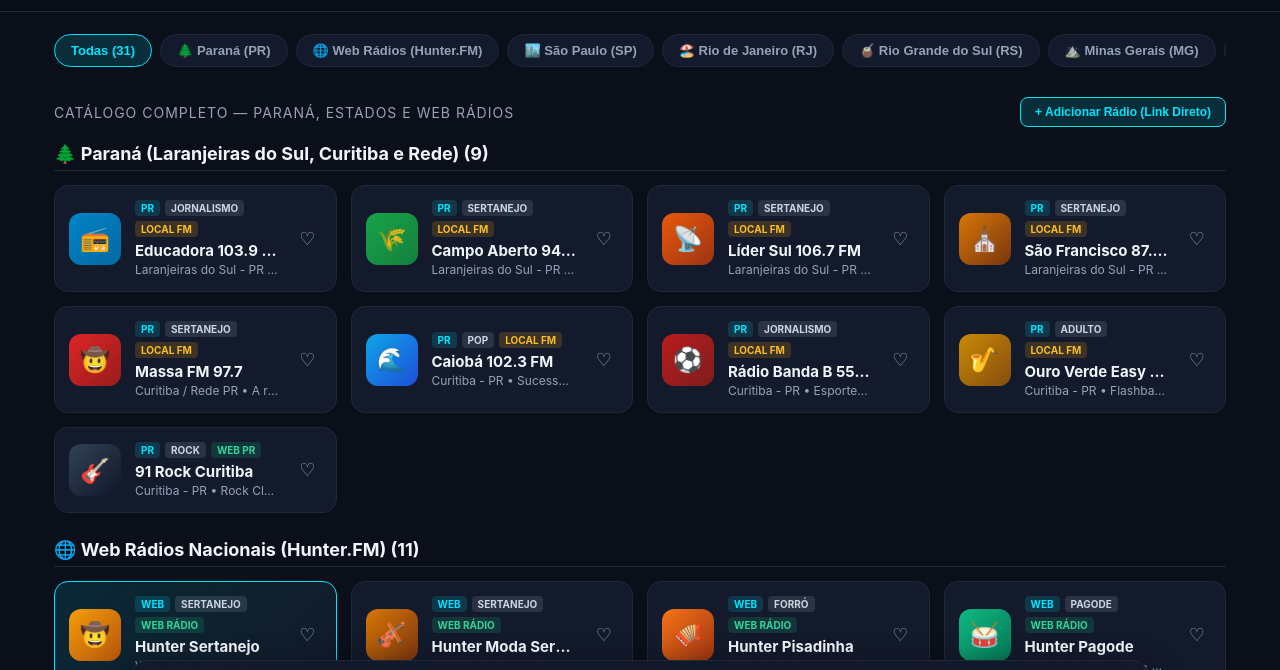
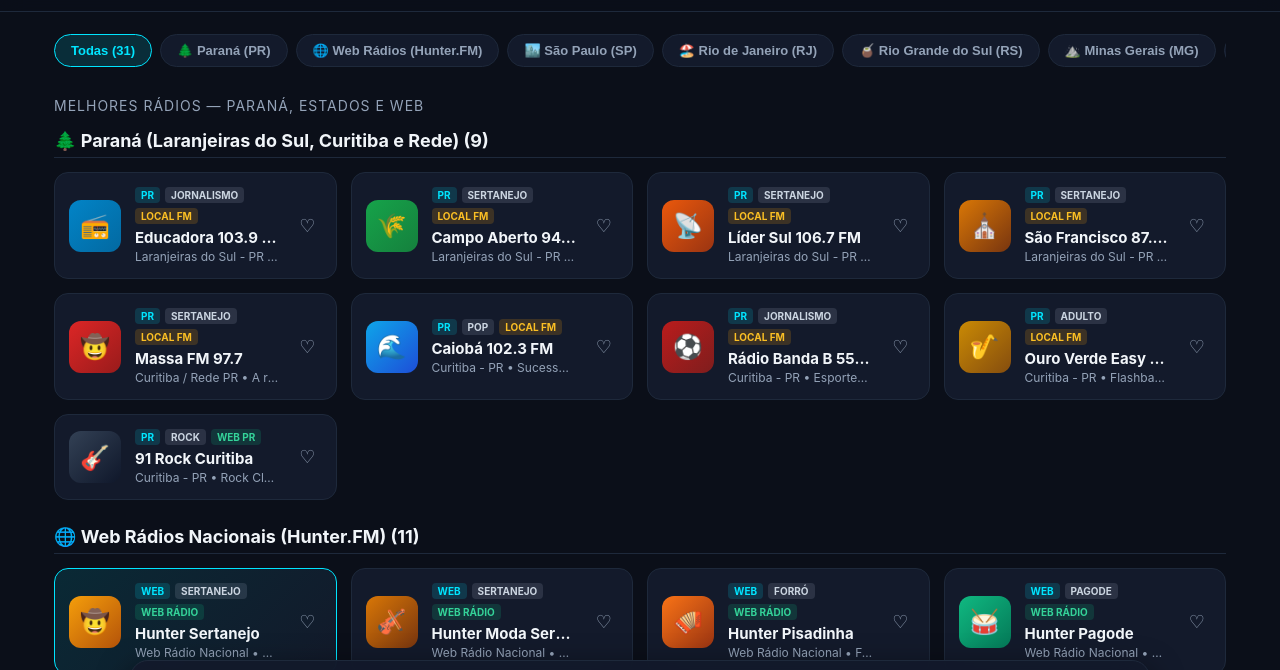
Before and after one commit to matheusdsf123/sintonizabrasil, a plain HTML site: page index.html in a window 1280 px wide. Shown: the part 54-724 px from the top of the page. Drawn offline with Linux system fonts and the light colour scheme.

Commit message:
Update index.html

```diff
--- a/index.html
+++ b/index.html
@@ -524,8 +524,7 @@
     </nav>
 
     <div class="header-secao">
-      <div class="section-title" id="tituloSecao">Catálogo Completo — Paraná, Estados e Web Rádios</div>
-     <button class="btn-adicionar" onclick="abrirModal()">+ Adicionar Rádio (Link Direto)</button>
+      <div class="section-title" id="tituloSecao">Melhores Rádios — Paraná, Estados e Web</div>
     </div>
 
     <div id="conteudoCatalogo"></div>
```
